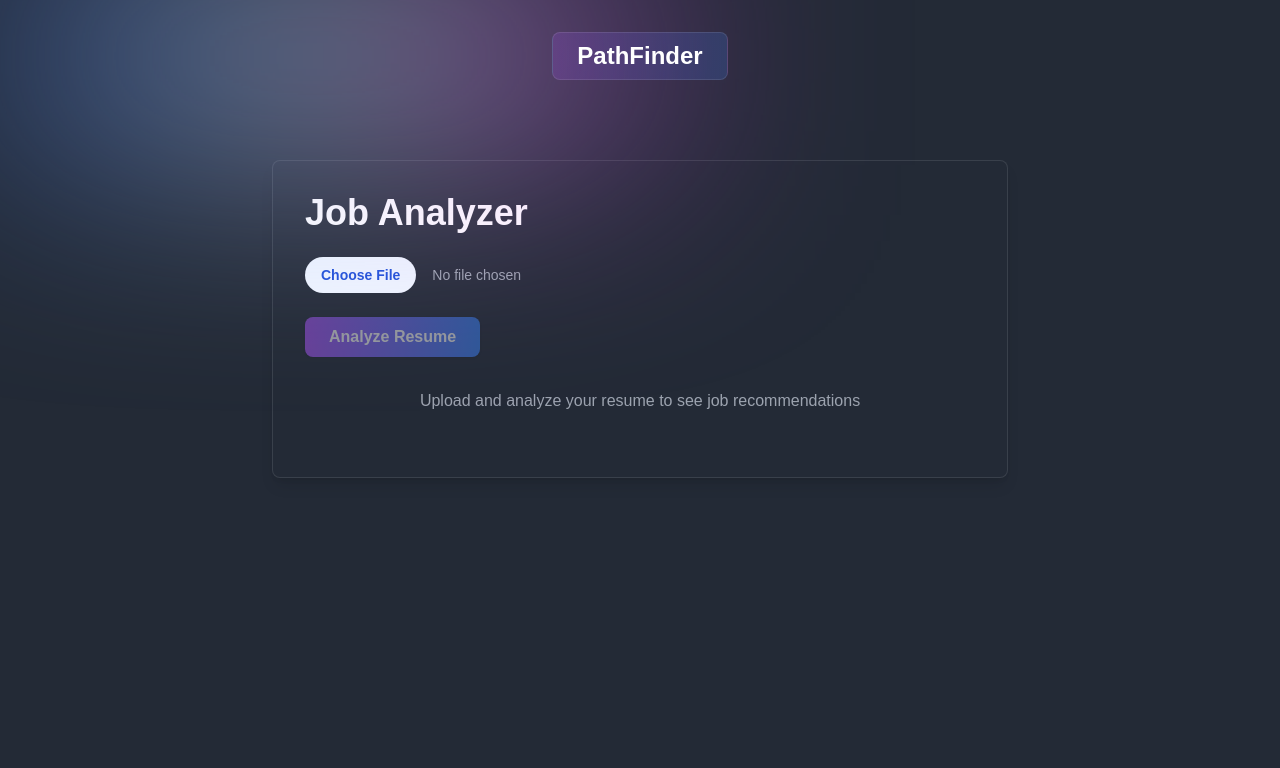
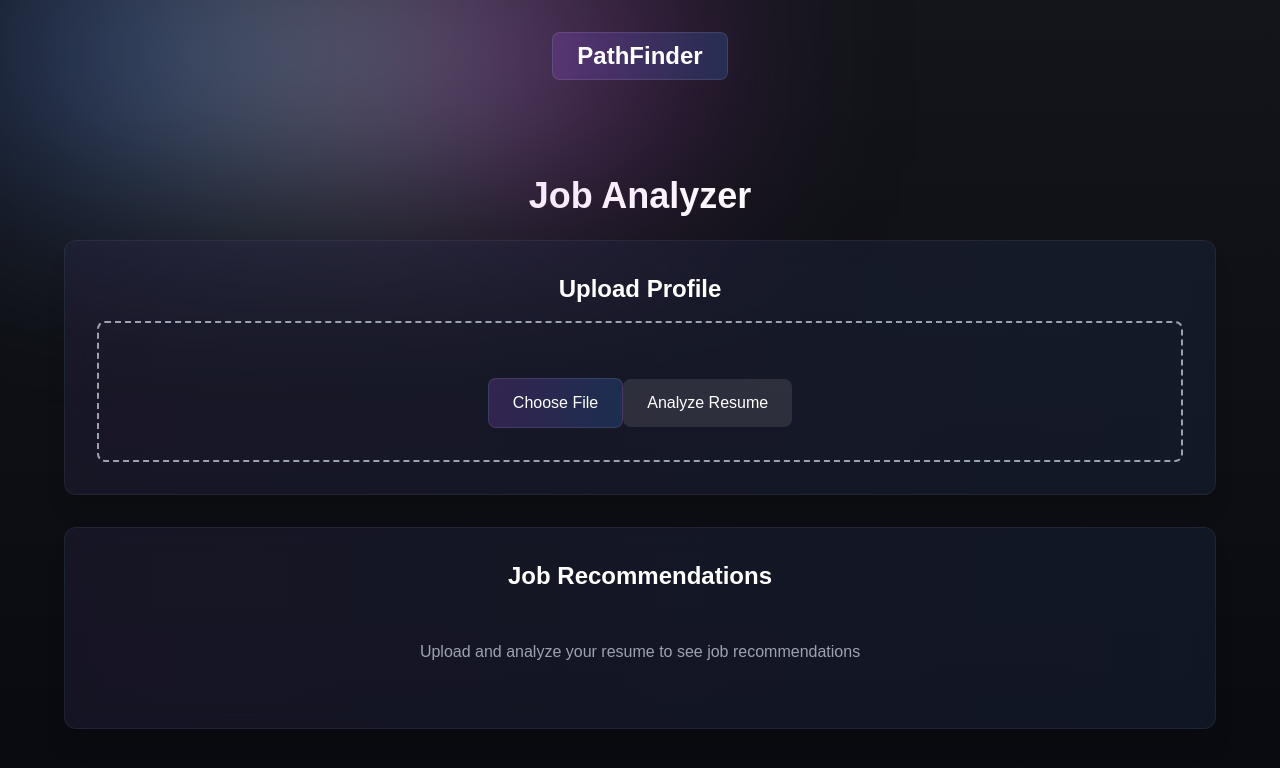
Before and after one commit to Teenuhansa99/Social-Activity-Job-Matcher, a Next.js app in the folder frontend/: page /job-analyzer in a window 1280 px wide. Shown: the top 768 px of the page. Built offline with nearby package versions, Linux system fonts and the light colour scheme; a web font is replaced by a local one.

Commit message:
revert design and add a seperate section for job listing at bottom

```diff
--- a/frontend/app/job-analyzer/page.jsx
+++ b/frontend/app/job-analyzer/page.jsx
@@ -21,9 +21,6 @@ const JobAnalyzer = () => {
     const handleAnalyze = async () => {
         if (!selectedFile) return;
         setAnalyzing(true);
-        setResults(null);
-        setTopRecommendation(null);
-        setTopJobDetails([]);
         try {
             const formData = new FormData();
             formData.append('file', selectedFile);
@@ -64,34 +61,77 @@ const JobAnalyzer = () => {
     };
 
     return (
-        <div className={`${styles.outer} min-h-screen bg-gradient-to-br from-[#232a36] via-[#232a36] to-[#232a36]`}>
+        <div className="min-h-screen bg-gradient-to-b from-[#13151a] to-[#090a0f]">
             <Navbar />
-            <div className="max-w-3xl mx-auto py-12 px-4">
+
+            <div className={`${styles.paddings} container mx-auto pt-8`}>
+                <h1 className="text-3xl md:text-4xl font-bold text-white mb-6 text-center">
+                    Job Analyzer
+                </h1>
+
+                {/* --- File Picker on Top --- */}
+                <motion.div
+                    initial={{ opacity: 0, y: -20 }}
+                    animate={{ opacity: 1, y: 0 }}
+                    className="backdrop-blur-md bg-[#1A232E]/30 p-6 md:p-8 rounded-xl border border-[#ffffff0f] shadow-xl bg-gradient-to-r from-purple-500/5 to-blue-500/5 mb-8"
+                >
+                    <h2 className="text-2xl font-semibold text-white mb-4 text-center">
+                        Upload Profile
+                    </h2>
+                    <div className="border-2 border-dashed border-gray-400 rounded-lg p-6 md:p-8 text-center">
+                        <input
+                            type="file"
+                            onChange={handleFileChange}
+                            className="hidden"
+                            id="fileInput"
+                            accept=".pdf"
+                        />
+                        <label
+                            htmlFor="fileInput"
+                            className="cursor-pointer bg-gradient-to-r from-purple-500/20 to-blue-500/20 hover:from-purple-500/30 hover:to-blue-500/30 text-white px-6 py-3 rounded-lg inline-block transition-all duration-300 border border-white/10 hover:border-white/20"
+                        >
+                            Choose File
+                        </label>
+                        {selectedFile && (
+                            <p className="mt-4 text-gray-300 break-all">
+                                Selected: {selectedFile.name}
+                            </p>
+                        )}
+                        <button
+                            onClick={handleAnalyze}
+                            disabled={!selectedFile || analyzing}
+                            className={`mt-6 px-6 py-3 rounded-lg w-full md:w-auto ${!selectedFile || analyzing
+                                    ? 'bg-white/10 cursor-not-allowed'
+                                    : 'bg-gradient-to-r from-purple-500 to-blue-500 hover:opacity-90'
+                                } transition-all duration-300 text-white`}
+                        >
+                            {analyzing ? 'Analyzing...' : 'Analyze Resume'}
+                        </button>
+                    </div>
+                </motion.div>
+
+                {/* --- Results Below --- */}
                 <motion.div
                     initial={{ opacity: 0, y: 20 }}
                     animate={{ opacity: 1, y: 0 }}
-                    className="bg-[#232a36] p-8 rounded-lg shadow-lg border border-white/10"
+                    className="backdrop-blur-md bg-[#1A232E]/30 p-6 md:p-8 rounded-xl border border-[#ffffff0f] shadow-xl bg-gradient-to-r from-purple-500/5 to-blue-500/5"
                 >
-                    <h2 className="text-3xl md:text-4xl font-bold text-white mb-6">Job Analyzer</h2>
-                    <div className="mb-6">
-                        <input
-                            type="file"
-                            accept=".pdf,.doc,.docx"
-                            onChange={handleFileChange}
-                            className="block w-full text-sm text-gray-400 file:mr-4 file:py-2 file:px-4 file:rounded-full file:border-0 file:text-sm file:font-semibold file:bg-blue-50 file:text-blue-700 hover:file:bg-blue-100"
-                        />
-                    </div>
-                    <button
-                        onClick={handleAnalyze}
-                        disabled={!selectedFile || analyzing}
-                        className="bg-gradient-to-r from-purple-500 to-blue-500 text-white px-6 py-2 rounded-lg font-semibold shadow hover:from-purple-600 hover:to-blue-600 transition disabled:opacity-50 disabled:cursor-not-allowed"
-                    >
-                        {analyzing ? 'Analyzing...' : 'Analyze Resume'}
-                    </button>
+                    <h2 className="text-2xl font-semibold text-white mb-4 text-center">
+                        Job Recommendations
+                    </h2>
 
-                    {/* Results Section */}
+                    {!results && !analyzing && (
+                        <div className="text-center text-gray-400 py-8">
+                            Upload and analyze your resume to see job recommendations
+                        </div>
+                    )}
+                    {analyzing && (
+                        <div className="text-center text-gray-400 py-8">
+                            Analyzing your resume...
+                        </div>
+                    )}
                     {topRecommendation && (
-                        <>
+                        <div>
                             {/* Top Recommendation */}
                             <motion.div
                                 initial={{ opacity: 0, y: 20 }}
@@ -108,7 +148,7 @@ const JobAnalyzer = () => {
 
                             {/* Next 4 Recommendations in 2x2 Grid */}
                             {results && (
-                                <div className="grid grid-cols-1 md:grid-cols-2 gap-6 mb-8">
+                                <div className="grid grid-cols-1 md:grid-cols-2 gap-6">
                                     {results.map((job, i) => (
                                         <motion.div
                                             key={i}
@@ -156,16 +196,6 @@ const JobAnalyzer = () => {
                                     ))}
                                 </div>
                             </div>
-                        </>
-                    )}
-                    {!topRecommendation && !analyzing && (
-                        <div className="text-center text-gray-400 py-8">
-                            Upload and analyze your resume to see job recommendations
-                        </div>
-                    )}
-                    {analyzing && (
-                        <div className="text-center text-gray-400 py-8">
-                            Analyzing your resume...
                         </div>
                     )}
                 </motion.div>
```
